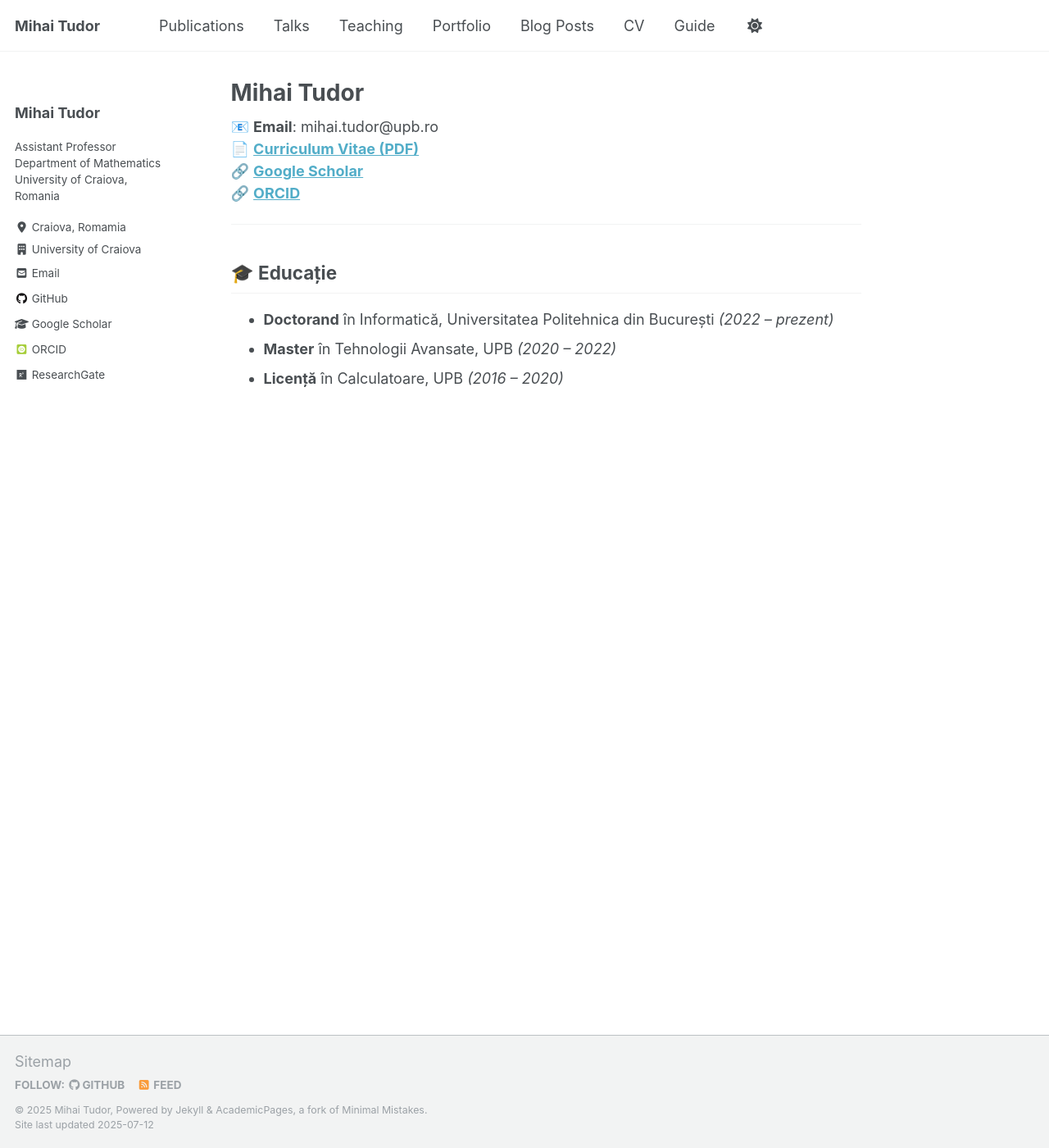
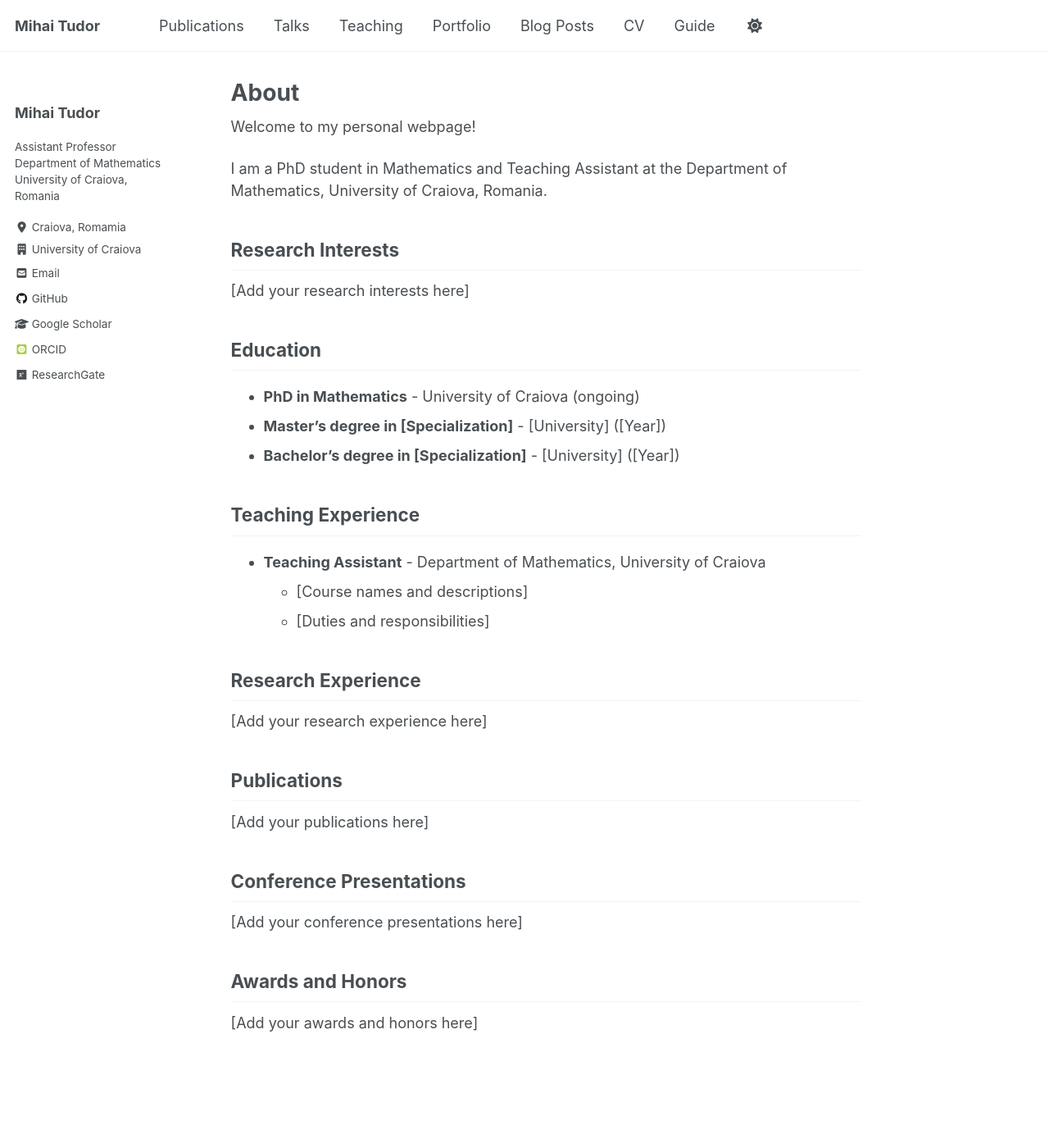
Before and after one commit to MihaiTudor26/mihaitudor26.github.io, a Jekyll site: the page built from _pages/about.md, in a window 1280 px wide and 1400 px high. Shown: the whole window at 82% size. Built offline with Jekyll 4.4.1, drawn with Linux system fonts in a browser that asks for light colours; some web fonts are replaced; a script that is not in the unit is left out.

Commit message:
Update about.md

```diff
--- a/_pages/about.md
+++ b/_pages/about.md
@@ -1,19 +1,45 @@
 ---
-layout: single
-title: "Mihai Tudor"
 permalink: /
+title: "About"
+excerpt: "About me"
 author_profile: true
+redirect_from:
+  - /about/
+  - /about.html
 ---
 
-📧 **Email**: mihai.tudor@upb.ro
-📄 **[Curriculum Vitae (PDF)](assets/CV_Mihai_Tudor.pdf)**
-🔗 **[Google Scholar](https://scholar.google.com/)**
-🔗 **[ORCID](https://orcid.org/)**
+Welcome to my personal webpage!
 
----
+I am a PhD student in Mathematics and Teaching Assistant at the Department of Mathematics, University of Craiova, Romania.
 
-## 🎓 Educație
+## Research Interests
 
-- **Doctorand** în Informatică, Universitatea Politehnica din București *(2022 – prezent)*
-- **Master** în Tehnologii Avansate, UPB *(2020 – 2022)*
-- **Licență** în Calculatoare, UPB *(2016 – 2020)*
+[Add your research interests here]
+
+## Education
+
+* **PhD in Mathematics** - University of Craiova (ongoing)
+* **Master's degree in [Specialization]** - [University] ([Year])
+* **Bachelor's degree in [Specialization]** - [University] ([Year])
+
+## Teaching Experience
+
+* **Teaching Assistant** - Department of Mathematics, University of Craiova
+  * [Course names and descriptions]
+  * [Duties and responsibilities]
+
+## Research Experience
+
+[Add your research experience here]
+
+## Publications
+
+[Add your publications here]
+
+## Conference Presentations
+
+[Add your conference presentations here]
+
+## Awards and Honors
+
+[Add your awards and honors here]
```
